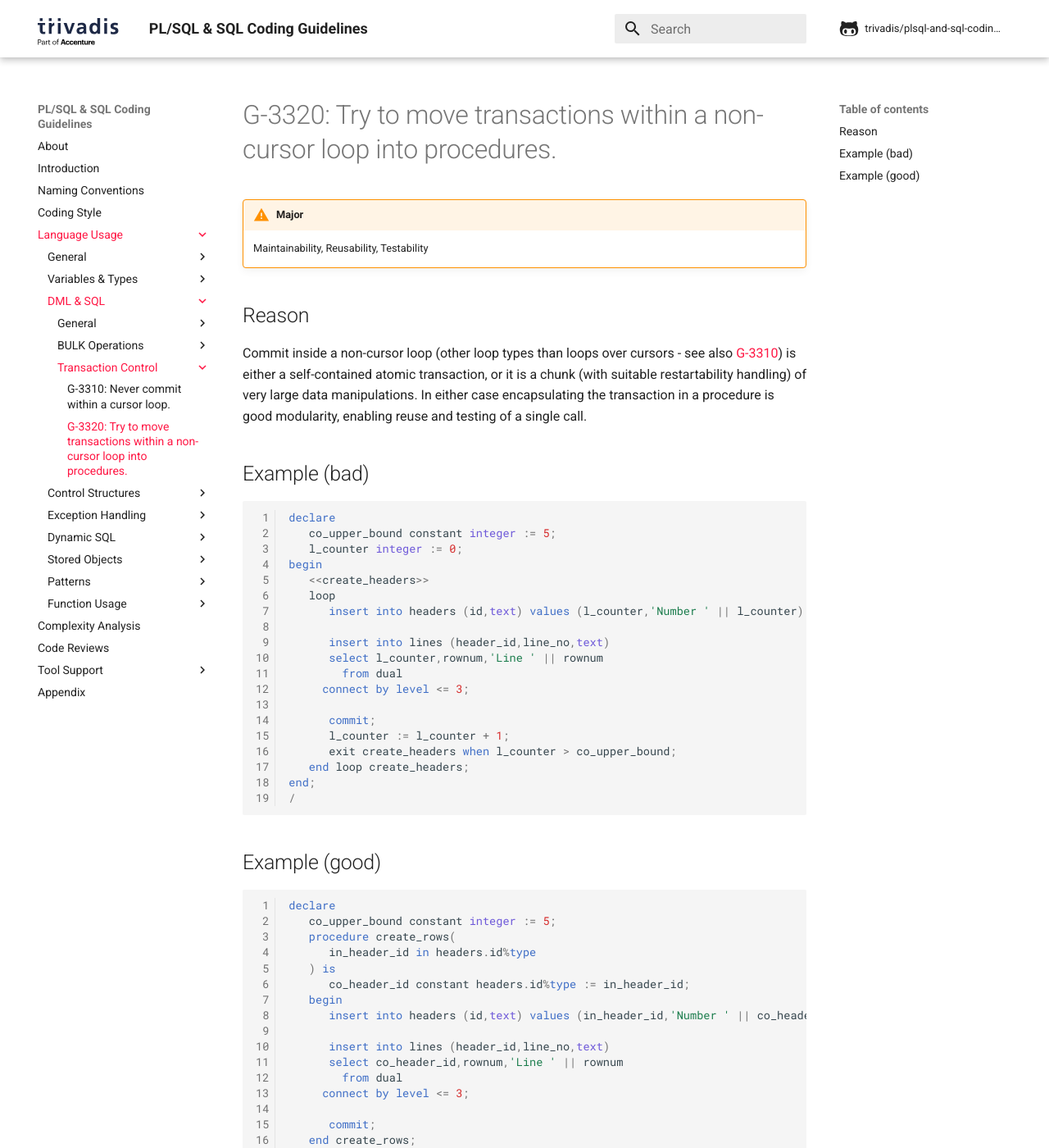
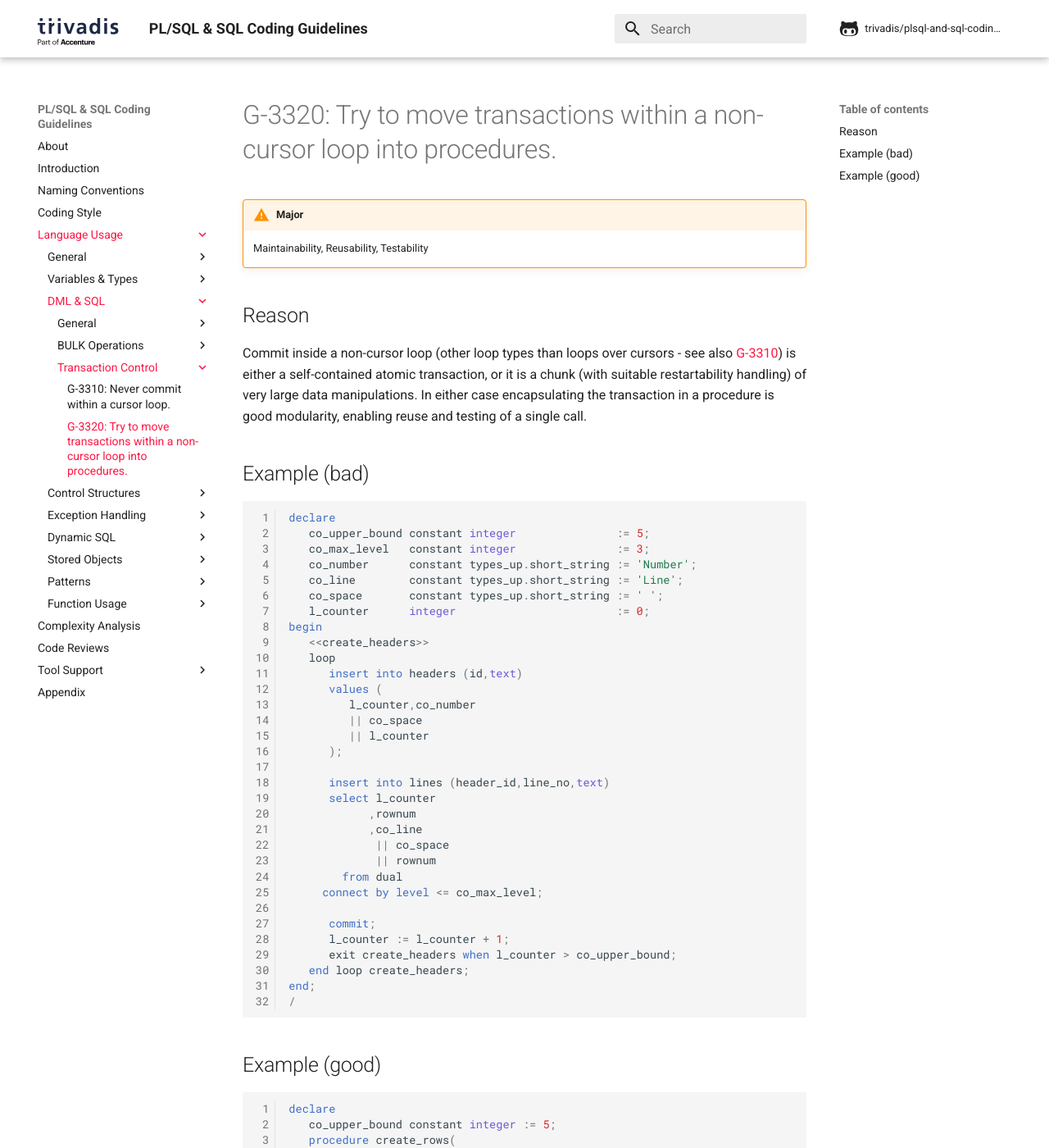
Before and after one commit to Trivadis/plsql-and-sql-coding-guidelines, an MkDocs documentation site: the page built from docs/4-language-usage/3-dml-and-sql/3-transaction-control/g-3320.md, in a window 1280 px wide and 1400 px high. Shown: the whole window at 82% size. Built offline with MkDocs 1.6.1 and Material for MkDocs 9.7.7, drawn with Linux system fonts in a browser that asks for light colours; comment, search, counter and statistics services are not loaded; the version menu is left out.

Commit message:
Fix violations of G-1050

````diff
--- a/docs/4-language-usage/3-dml-and-sql/3-transaction-control/g-3320.md
+++ b/docs/4-language-usage/3-dml-and-sql/3-transaction-control/g-3320.md
@@ -11,17 +11,30 @@
 
 ``` sql
 declare
-   co_upper_bound constant integer := 5;
-   l_counter integer := 0;
+   co_upper_bound constant integer               := 5;
+   co_max_level   constant integer               := 3;
+   co_number      constant types_up.short_string := 'Number';
+   co_line        constant types_up.short_string := 'Line';
+   co_space       constant types_up.short_string := ' ';
+   l_counter      integer                        := 0;
 begin
    <<create_headers>>
    loop
-      insert into headers (id,text) values (l_counter,'Number ' || l_counter);
+      insert into headers (id,text)
+      values (
+         l_counter,co_number
+         || co_space
+         || l_counter
+      );
 
       insert into lines (header_id,line_no,text)
-      select l_counter,rownum,'Line ' || rownum
+      select l_counter
+            ,rownum
+            ,co_line
+             || co_space
+             || rownum
         from dual
-     connect by level <= 3;
+     connect by level <= co_max_level;
 
       commit;
       l_counter := l_counter + 1;
````
